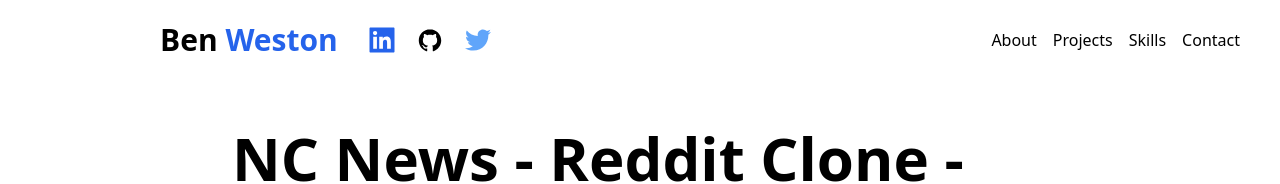
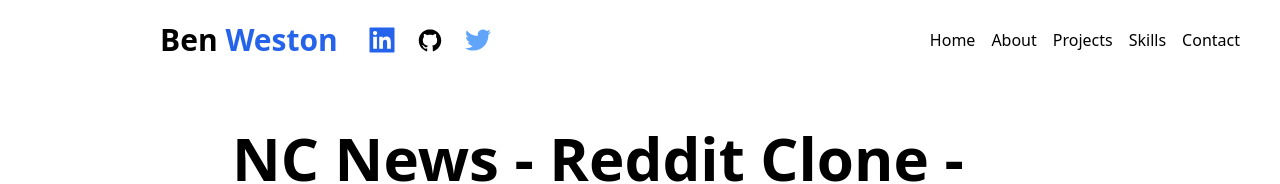
Before and after one commit to benwestondigital/next-portfolio, a Next.js app: page /projects/reddit-back in a window 1280 px wide. Shown: the top 184 px of the page. Built offline with nearby package versions, Linux system fonts and the light colour scheme.

Commit message:
add conditional home link

```diff
--- a/components/NavLinks.jsx
+++ b/components/NavLinks.jsx
@@ -6,6 +6,7 @@ const NavLinks = ({ path }) => {
   return (
     <div className='hidden md:block'>
       <div className='ml-10 flex items-baseline space-x-4'>
+      {path !== '/' && <Link href='/' className='cursor-pointer hover:text-blue-600 px-3 py-2 text-md'>Home</Link>}
         {navLinks.map(link => {
           return (
             <div key={link.path}>
```
